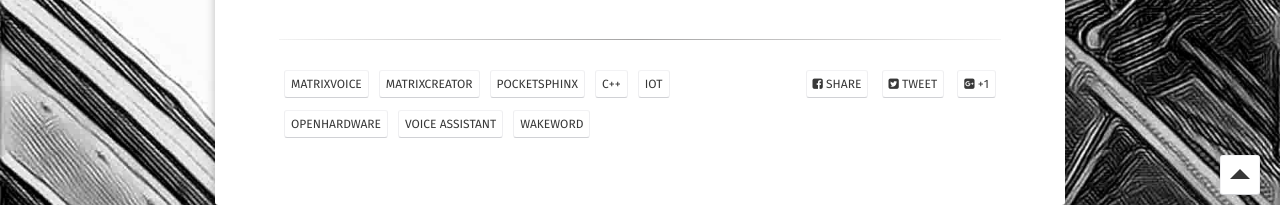
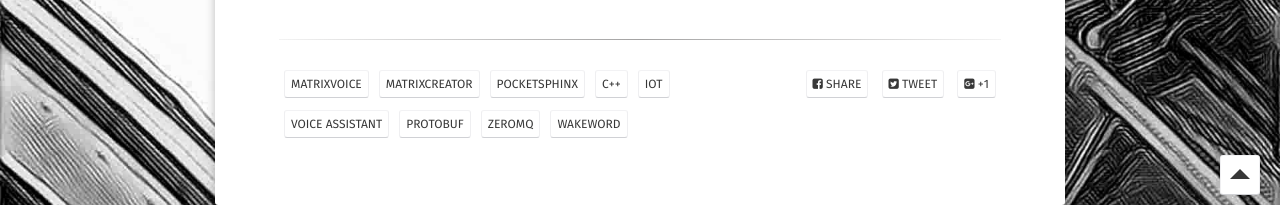
Before and after one commit to hpsaturn/hpsaturn.github.io, a Jekyll site: the page built from _posts/2016-10-18-matrix-creator-psphinx.md, in a window 1280 px wide and 900 px high, scrolled down 1907 px. Shown: the part 695-900 px from the top of the window. Built offline with Jekyll 4.4.1, drawn with Linux system fonts in a browser that asks for light colours; some web fonts are replaced.

Commit message:
fixed openhardware projects tags

```diff
--- a/_posts/2016-10-18-matrix-creator-psphinx.md
+++ b/_posts/2016-10-18-matrix-creator-psphinx.md
@@ -10,8 +10,9 @@ tag:
 - PocketSphinx
 - C++
 - IoT
-- OpenHardware
 - Voice Assistant
+- Protobuf
+- ZeroMQ
 - Wakeword
 comments: false
 ---
```
Also changed, not shown: _posts/2016-11-17-matrix-creator-android.md (+0 -1 lines), _posts/2017-02-04-matrix-creator-wakeword.md (+1 -1 lines), _posts/2019-08-02-matrixvoice-platformio.md (+0 -1 lines).
